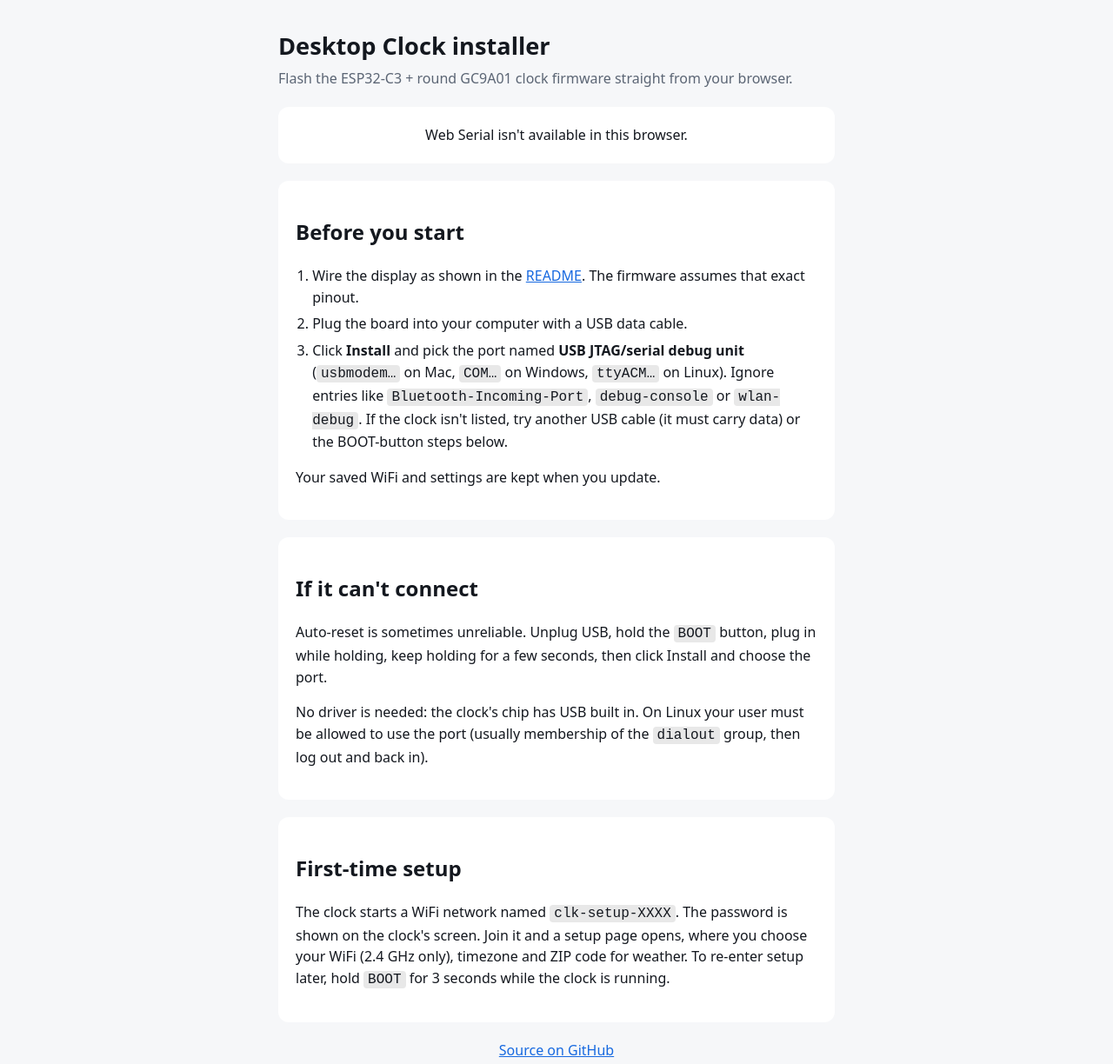
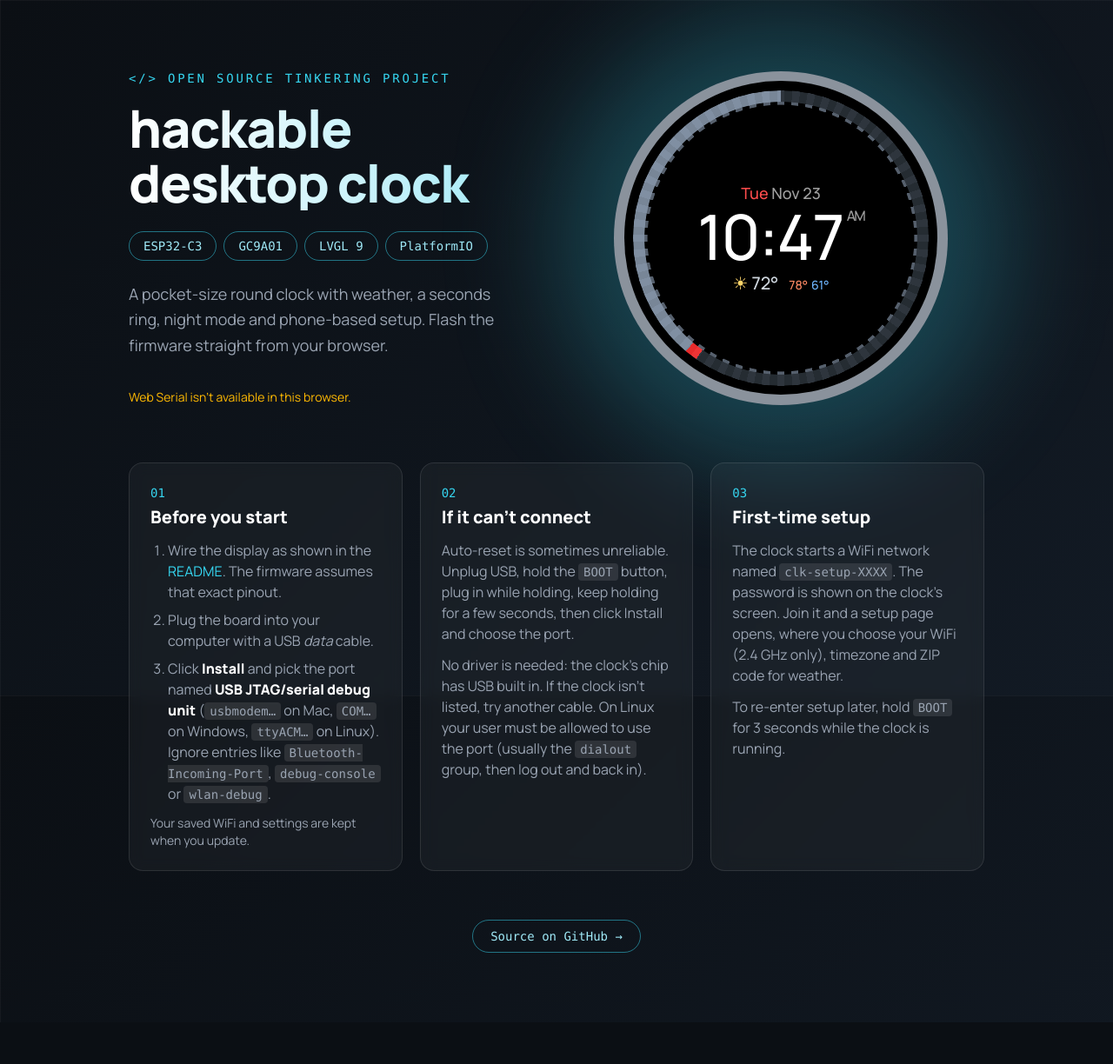
Before and after one commit to blakenoll/hackable-desktop-clock, a plain HTML site: page site/index.html in a window 1280 px wide. Shown: the whole page at 87% size. After the commit the page ends 1176 px from the top, so only its background shows below. Drawn offline with nearby package versions, Linux system fonts and the light colour scheme.

Commit message:
Flasher page: restyle with Tailwind to match the README header
Co-Authored-By: Claude Sonnet 5.5 <noreply@anthropic.com>

```diff
--- a/site/index.html
+++ b/site/index.html
@@ -1,72 +1,127 @@
 <!doctype html>
-<html lang="en">
+<html lang="en" class="bg-[#0b0f14]">
 <head>
 <meta charset="utf-8">
 <meta name="viewport" content="width=device-width, initial-scale=1">
-<title>Install the Desktop Clock</title>
+<title>Install the hackable desktop clock</title>
+<meta name="description" content="Flash the ESP32-C3 hackable desktop clock firmware from your browser.">
 <script type="module" src="https://unpkg.com/esp-web-tools@10.0.1/dist/web/install-button.js?module"></script>
-<style>
-  :root { --bg:#0e1116; --fg:#e6e9ef; --muted:#9aa4b2; --card:#171b22; --accent:#5aa9ff; }
-  @media (prefers-color-scheme: light) {
-    :root { --bg:#f6f7f9; --fg:#14181f; --muted:#5b6574; --card:#fff; --accent:#1769e0; }
+<script src="https://cdn.jsdelivr.net/npm/@tailwindcss/browser@4"></script>
+<link rel="preconnect" href="https://fonts.googleapis.com">
+<link rel="preconnect" href="https://fonts.gstatic.com" crossorigin>
+<link href="https://fonts.googleapis.com/css2?family=Manrope:wght@400;500;800&display=swap" rel="stylesheet">
+<style type="text/tailwindcss">
+  @theme {
+    --font-sans: Manrope, ui-sans-serif, system-ui, sans-serif;
+    --color-cyan-brand: #36D6F0;
+    --color-ink: #9aa4b2;
   }
-  body { margin:0; background:var(--bg); color:var(--fg); font:16px/1.55 system-ui,sans-serif; }
-  main { max-width:640px; margin:0 auto; padding:32px 16px 64px; }
-  h1 { margin:0 0 4px; font-size:1.7rem; }
-  p.lead { color:var(--muted); margin-top:0; }
-  .card { background:var(--card); border-radius:12px; padding:20px; margin:20px 0; }
-  ol { padding-left:1.2em; } li { margin:6px 0; }
-  a { color:var(--accent); }
-  .center { text-align:center; }
-  #unsupported { display:none; border:1px solid #d9822b; border-radius:8px; padding:12px; margin:16px 0; }
-  code { background:rgba(127,127,127,.18); padding:1px 5px; border-radius:4px; }
+  body {
+    background:
+      linear-gradient(to right, rgb(255 255 255 / .04) 1px, transparent 1px) 0 0 / 32px 32px,
+      linear-gradient(to bottom, rgb(255 255 255 / .04) 1px, transparent 1px) 0 0 / 32px 32px,
+      linear-gradient(135deg, #0b0f14, #121a24);
+    background-attachment: fixed;
+  }
+  esp-web-install-button {
+    --esp-tools-button-color: #36D6F0;
+    --esp-tools-button-text-color: #0b0f14;
+    --esp-tools-button-border-radius: 9999px;
+  }
+  esp-web-install-button button { font-weight: 800; padding: 0 28px; }
 </style>
 </head>
-<body>
-<main>
-  <h1>Desktop Clock installer</h1>
-  <p class="lead">Flash the ESP32-C3 + round GC9A01 clock firmware straight from your browser.</p>
+<body class="min-h-screen font-sans text-slate-200 antialiased">
+<main class="mx-auto max-w-5xl px-5 py-12 md:py-20">
 
-  <div id="unsupported">
+  <section class="grid items-center gap-12 md:grid-cols-2">
+    <div>
+      <p class="font-mono text-sm uppercase tracking-[.2em] text-cyan-brand">&lt;/&gt; Open source tinkering project</p>
+      <h1 class="mt-4 bg-gradient-to-r from-white to-[#9fe9f7] bg-clip-text text-5xl font-extrabold leading-[1.05] tracking-tight text-transparent md:text-6xl">
+        hackable<br>desktop clock
+      </h1>
+      <ul class="mt-6 flex flex-wrap gap-2 font-mono text-sm text-[#9fe9f7]">
+        <li class="rounded-full border border-cyan-brand/50 px-4 py-1.5">ESP32-C3</li>
+        <li class="rounded-full border border-cyan-brand/50 px-4 py-1.5">GC9A01</li>
+        <li class="rounded-full border border-cyan-brand/50 px-4 py-1.5">LVGL 9</li>
+        <li class="rounded-full border border-cyan-brand/50 px-4 py-1.5">PlatformIO</li>
+      </ul>
+      <p class="mt-6 max-w-md text-lg leading-relaxed text-ink">
+        A pocket-size round clock with weather, a seconds ring, night mode and phone-based setup.
+        Flash the firmware straight from your browser.
+      </p>
+      <div class="mt-8">
+        <esp-web-install-button manifest="manifest.json">
+          <span slot="unsupported" class="text-sm text-amber-400">Web Serial isn't available in this browser.</span>
+        </esp-web-install-button>
+      </div>
+      <div id="unsupported" class="mt-6 hidden rounded-xl border border-amber-500/60 bg-amber-500/10 p-4 text-sm text-amber-200">
         Your browser doesn't support Web Serial. Use desktop <strong>Chrome</strong>, <strong>Edge</strong> or <strong>Opera</strong>
         (not Firefox, Safari or mobile).
       </div>
-
-  <div class="card center">
-    <esp-web-install-button manifest="manifest.json">
-      <span slot="unsupported">Web Serial isn't available in this browser.</span>
-    </esp-web-install-button>
     </div>
 
-  <div class="card">
-    <h2>Before you start</h2>
-    <ol>
-      <li>Wire the display as shown in the <a href="https://github.com/blakenoll/hackable-desktop-clock#readme">README</a>. The firmware assumes that exact pinout.</li>
-      <li>Plug the board into your computer with a USB data cable.</li>
-      <li>Click <strong>Install</strong> and pick the port named <strong>USB JTAG/serial debug unit</strong> (<code>usbmodem…</code> on Mac, <code>COM…</code> on Windows, <code>ttyACM…</code> on Linux). Ignore entries like <code>Bluetooth-Incoming-Port</code>, <code>debug-console</code> or <code>wlan-debug</code>. If the clock isn't listed, try another USB cable (it must carry data) or the BOOT-button steps below.</li>
+    <!-- clock face, echoing the README header -->
+    <div class="relative mx-auto aspect-square w-72 md:w-96" aria-hidden="true">
+      <div class="absolute -inset-16 rounded-full bg-cyan-brand/25 blur-3xl"></div>
+      <div class="absolute inset-0 rounded-full bg-[#8a929c] p-[3%]">
+        <div class="relative grid h-full w-full place-items-center rounded-full bg-black">
+          <div class="absolute inset-[3%] rounded-full"
+               style="background: repeating-conic-gradient(from -1.5deg, #56606D 0 3deg, transparent 3deg 6deg);
+                      -webkit-mask-image: radial-gradient(circle closest-side, transparent 90%, #000 90.5%); mask-image: radial-gradient(circle closest-side, transparent 90%, #000 90.5%);"></div>
+          <div class="absolute inset-[3%] rounded-full"
+               style="background: conic-gradient(from 0deg, #2A3138 0 215deg, #FF3030 215deg 220deg, #8595a8 220deg 360deg);
+                      -webkit-mask-image: radial-gradient(circle closest-side, transparent 92%, #000 92.5%); mask-image: radial-gradient(circle closest-side, transparent 92%, #000 92.5%); opacity:.9"></div>
+          <div class="text-center">
+            <p class="text-lg font-medium"><span class="text-[#FF4D4D]">Tue</span> <span class="text-[#A0A0A0]">Nov 23</span></p>
+            <p class="text-6xl font-medium tracking-tight text-white md:text-7xl">10:47<span class="ml-1 align-top text-base text-[#A0A0A0]">AM</span></p>
+            <p class="mt-1 text-xl font-medium text-[#D0D8E0]">
+              <span class="text-[#FFD66B]">☀</span> 72°
+              <span class="ml-2 text-sm text-[#FF8A65]">78°</span><span class="ml-1 text-sm text-[#6FB6FF]">61°</span>
+            </p>
+          </div>
+        </div>
+      </div>
+    </div>
+  </section>
+
+  <section class="mt-16 grid gap-5 md:grid-cols-3">
+    <div class="rounded-2xl border border-white/10 bg-white/[.04] p-6 backdrop-blur">
+      <p class="font-mono text-sm text-cyan-brand">01</p>
+      <h2 class="mt-1 text-xl font-extrabold text-white">Before you start</h2>
+      <ol class="mt-3 list-decimal space-y-2 pl-5 text-ink">
+        <li>Wire the display as shown in the <a class="text-cyan-brand underline-offset-4 hover:underline" href="https://github.com/blakenoll/hackable-desktop-clock#readme">README</a>. The firmware assumes that exact pinout.</li>
+        <li>Plug the board into your computer with a USB <em>data</em> cable.</li>
+        <li>Click <strong class="text-white">Install</strong> and pick the port named <strong class="text-white">USB JTAG/serial debug unit</strong> (<code class="rounded bg-white/10 px-1.5 py-0.5 font-mono text-sm">usbmodem…</code> on Mac, <code class="rounded bg-white/10 px-1.5 py-0.5 font-mono text-sm">COM…</code> on Windows, <code class="rounded bg-white/10 px-1.5 py-0.5 font-mono text-sm">ttyACM…</code> on Linux). Ignore entries like <code class="rounded bg-white/10 px-1.5 py-0.5 font-mono text-sm">Bluetooth-Incoming-Port</code>, <code class="rounded bg-white/10 px-1.5 py-0.5 font-mono text-sm">debug-console</code> or <code class="rounded bg-white/10 px-1.5 py-0.5 font-mono text-sm">wlan-debug</code>.</li>
       </ol>
-    <p>Your saved WiFi and settings are kept when you update.</p>
+      <p class="mt-3 text-sm text-ink">Your saved WiFi and settings are kept when you update.</p>
     </div>
 
-  <div class="card">
-    <h2>If it can't connect</h2>
-    <p>Auto-reset is sometimes unreliable. Unplug USB, hold the <code>BOOT</code> button, plug in while holding, keep holding
+    <div class="rounded-2xl border border-white/10 bg-white/[.04] p-6 backdrop-blur">
+      <p class="font-mono text-sm text-cyan-brand">02</p>
+      <h2 class="mt-1 text-xl font-extrabold text-white">If it can't connect</h2>
+      <p class="mt-3 text-ink">Auto-reset is sometimes unreliable. Unplug USB, hold the <code class="rounded bg-white/10 px-1.5 py-0.5 font-mono text-sm">BOOT</code> button, plug in while holding, keep holding
       for a few seconds, then click Install and choose the port.</p>
-    <p>No driver is needed: the clock's chip has USB built in. On Linux your user must be allowed to use the port
-    (usually membership of the <code>dialout</code> group, then log out and back in).</p>
+      <p class="mt-3 text-ink">No driver is needed: the clock's chip has USB built in. If the clock isn't listed, try another cable. On Linux your user must be allowed to use the port
+      (usually the <code class="rounded bg-white/10 px-1.5 py-0.5 font-mono text-sm">dialout</code> group, then log out and back in).</p>
     </div>
 
-  <div class="card">
-    <h2>First-time setup</h2>
-    <p>The clock starts a WiFi network named <code>clk-setup-XXXX</code>. The password is shown on the clock's screen.
-    Join it and a setup page opens, where you choose your WiFi (2.4&nbsp;GHz only), timezone and ZIP code for weather.
-    To re-enter setup later, hold <code>BOOT</code> for 3 seconds while the clock is running.</p>
+    <div class="rounded-2xl border border-white/10 bg-white/[.04] p-6 backdrop-blur">
+      <p class="font-mono text-sm text-cyan-brand">03</p>
+      <h2 class="mt-1 text-xl font-extrabold text-white">First-time setup</h2>
+      <p class="mt-3 text-ink">The clock starts a WiFi network named <code class="rounded bg-white/10 px-1.5 py-0.5 font-mono text-sm">clk-setup-XXXX</code>. The password is shown on the clock's screen.
+      Join it and a setup page opens, where you choose your WiFi (2.4&nbsp;GHz only), timezone and ZIP code for weather.</p>
+      <p class="mt-3 text-ink">To re-enter setup later, hold <code class="rounded bg-white/10 px-1.5 py-0.5 font-mono text-sm">BOOT</code> for 3 seconds while the clock is running.</p>
     </div>
+  </section>
 
-  <p class="center"><a href="https://github.com/blakenoll/hackable-desktop-clock">Source on GitHub</a></p>
+  <footer class="mt-14 text-center">
+    <a class="inline-flex items-center gap-2 rounded-full border border-cyan-brand/50 px-5 py-2 font-mono text-sm text-[#9fe9f7] transition hover:bg-cyan-brand/10"
+       href="https://github.com/blakenoll/hackable-desktop-clock">Source on GitHub →</a>
+  </footer>
 </main>
 <script>
-  if (!('serial' in navigator)) document.getElementById('unsupported').style.display = 'block';
+  if (!('serial' in navigator)) document.getElementById('unsupported').classList.remove('hidden');
 </script>
 </body>
 </html>
```
Lines whose indentation alone changed are shown as unchanged.
